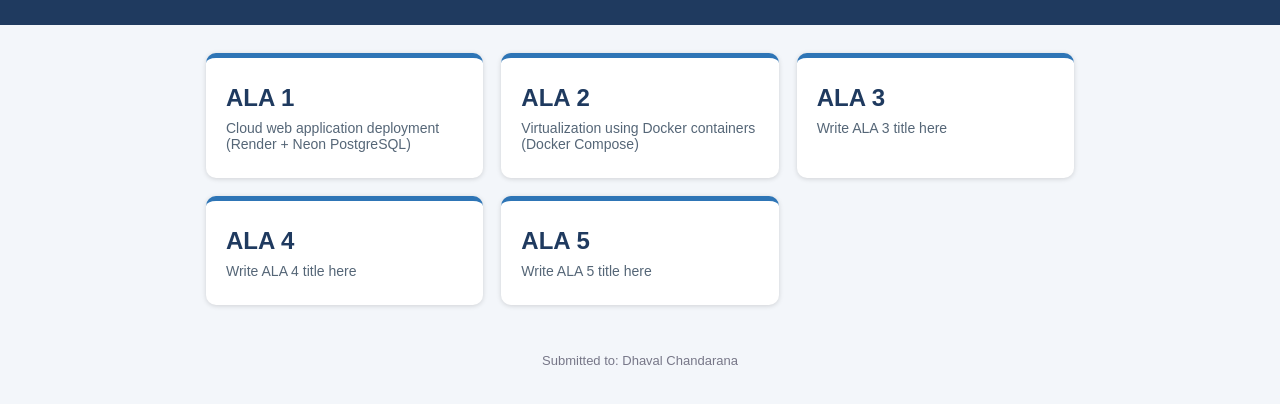
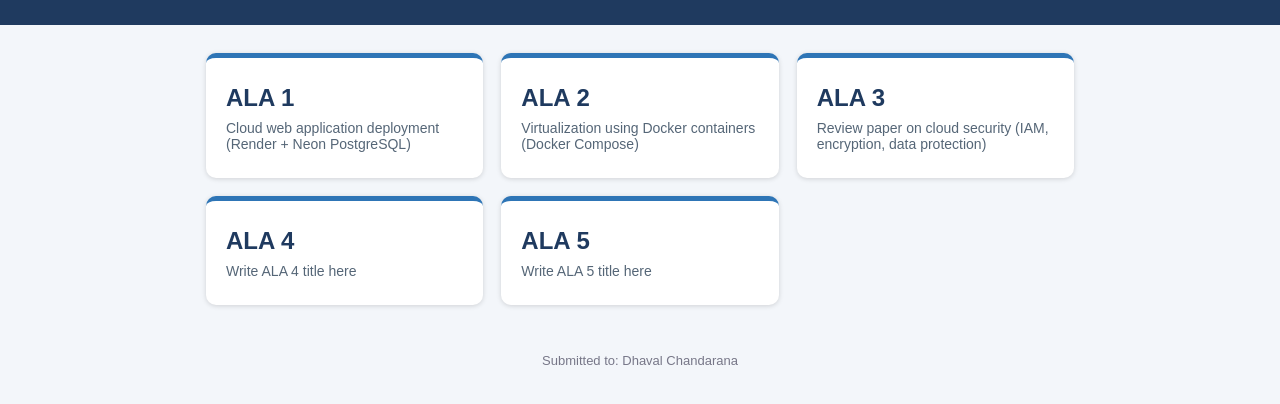
Before and after one commit to Jai-ni-sha/cloud-portal, a plain HTML site: page index.html in a window 1280 px wide. Shown: the part 88-492 px from the top of the page. Drawn offline with Linux system fonts and the light colour scheme.

Commit message:
index.html

```diff
--- a/index.html
+++ b/index.html
@@ -12,7 +12,7 @@
   <div class="grid">
     <a class="card" href="ala1/index.html"><h2>ALA 1</h2><p>Cloud web application deployment (Render + Neon PostgreSQL)</p></a>
     <a class="card" href="ala2/index.html"><h2>ALA 2</h2><p>Virtualization using Docker containers (Docker Compose)</p></a>
-    <a class="card" href="ala3/index.html"><h2>ALA 3</h2><p>Write ALA 3 title here</p></a>
+    <a class="card" href="ala3/index.html"><h2>ALA 3</h2><p>Review paper on cloud security (IAM, encryption, data protection)</p></a>
     <a class="card" href="ala4/index.html"><h2>ALA 4</h2><p>Write ALA 4 title here</p></a>
     <a class="card" href="ala5/index.html"><h2>ALA 5</h2><p>Write ALA 5 title here</p></a>
   </div>
```
